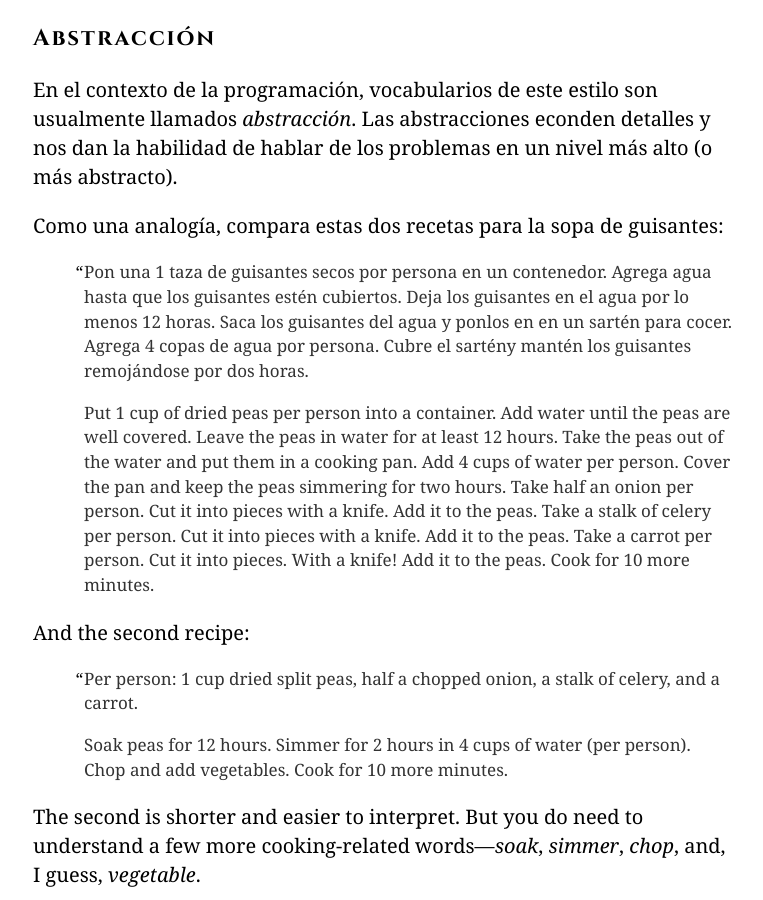
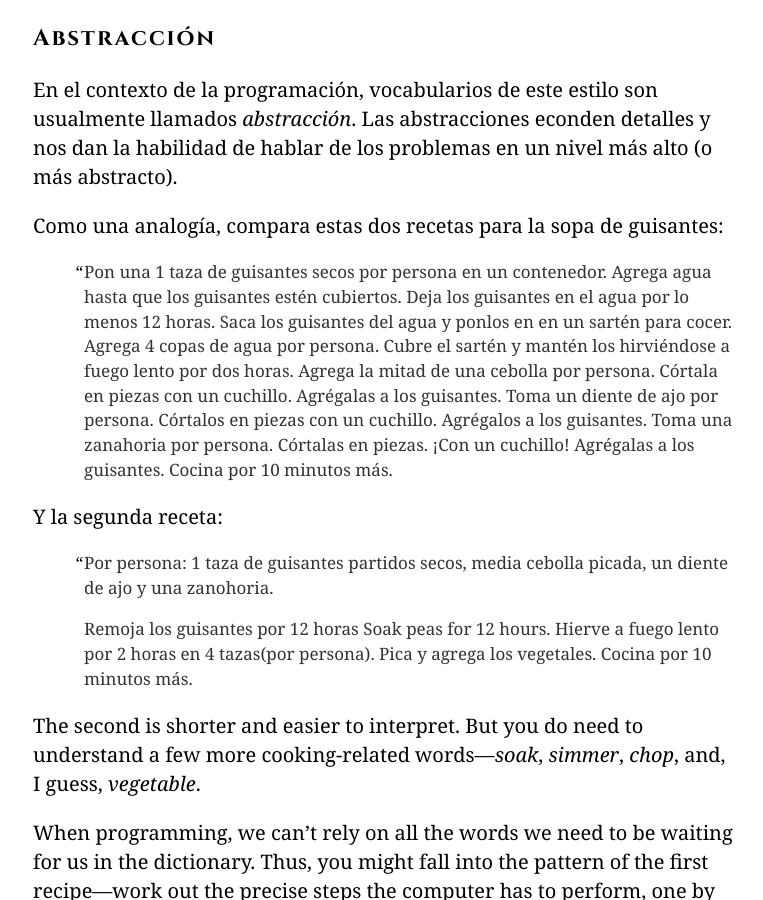
Before and after one commit to hectorip/Eloquent-JavaScript-ES-online, a Jekyll site: the page chapters/05_higher_order.html, which Jekyll copies as it is, in a window 1280 px wide and 900 px high, scrolled down 1380 px. Shown: the whole window, without its empty margins (257-1020 px from the left). Built offline with Jekyll 4.4.1, drawn with Linux system fonts in a browser that asks for light colours; nearby versions of some CDN libraries; library files that are not in the unit come from our copies.

Commit message:
Receta terminada

```diff
--- a/chapters/05_higher_order.html
+++ b/chapters/05_higher_order.html
@@ -82,28 +82,25 @@ abstracto).</p>
 <p><a class=p_ident id="p_h/6ZRS+XB2" href="#p_h/6ZRS+XB2"></a>Como una analogía,
 compara estas dos recetas para la sopa de guisantes:</p>
 <blockquote>
-<p><a class=p_ident id="p_oYfGBKOUI3" href="#p_oYfGBKOUI3"></a>Pon una 1 taza de guisantes secos por persona en un contenedor. Agrega agua
+<p><a class=p_ident id="p_yskrJEO+mI" href="#p_yskrJEO+mI"></a>Pon una 1 taza de guisantes secos por persona en un contenedor. Agrega agua
 hasta que los guisantes estén cubiertos. Deja los guisantes en el agua
 por lo menos 12 horas. Saca los guisantes del agua y ponlos en en un
-sartén para cocer. Agrega 4 copas de agua por persona. Cubre el sartény mantén
-los guisantes remojándose por dos horas.</p>
-<p><a class=p_ident id="p_F+PunfZCXq" href="#p_F+PunfZCXq"></a>Put 1 cup of dried peas per person into a container. Add water until
-the peas are well covered. Leave the peas in water for at least 12 hours.
-Take the peas out of the water and put them in a cooking pan. Add 4
-cups of water per person. Cover the pan and keep the peas
-simmering for two hours. Take half an onion per person. Cut it into
-pieces with a knife. Add it to the peas. Take a stalk of celery per
-person. Cut it into pieces with a knife. Add it to the peas. Take a
-carrot per person. Cut it into pieces. With a knife! Add it to the
-peas. Cook for 10 more minutes.</p>
+sartén para cocer. Agrega 4 copas de agua por persona. Cubre el sartén y mantén
+los hirviéndose a fuego lento por dos horas. Agrega la mitad de una cebolla por
+persona. Córtala en piezas con un cuchillo. Agrégalas a los guisantes.
+Toma un diente de ajo por persona. Córtalos en piezas con un cuchillo.
+Agrégalos a los guisantes. Toma una zanahoria por persona. Córtalas
+en piezas. ¡Con un cuchillo! Agrégalas a los guisantes. Cocina por 10
+minutos más.</p>
 
 </blockquote>
-<p><a class=p_ident id="p_jOZH7oGiYb" href="#p_jOZH7oGiYb"></a>And the second recipe:</p>
+<p><a class=p_ident id="p_z7kQtEIwXR" href="#p_z7kQtEIwXR"></a>Y la segunda receta:</p>
 <blockquote>
-<p><a class=p_ident id="p_iNBZReprTd" href="#p_iNBZReprTd"></a>Per person: 1 cup dried split peas, half a chopped onion, a stalk of
-celery, and a carrot.</p>
-<p><a class=p_ident id="p_k5rI5P5p5u" href="#p_k5rI5P5p5u"></a>Soak peas for 12 hours. Simmer for 2 hours in 4 cups of water
-(per person). Chop and add vegetables. Cook for 10 more minutes.</p>
+<p><a class=p_ident id="p_saN1Za8Oc1" href="#p_saN1Za8Oc1"></a>Por persona: 1 taza de guisantes partidos secos, media cebolla picada, un
+diente de ajo y una zanohoria.</p>
+<p><a class=p_ident id="p_pWLdoICo3H" href="#p_pWLdoICo3H"></a>Remoja los guisantes por 12 horas
+Soak peas for 12 hours. Hierve a fuego lento por 2 horas en
+4 tazas(por persona). Pica y agrega los vegetales. Cocina por 10 minutos más.</p>
 
 </blockquote>
 <p><a class=p_ident id="p_cSeY164LbX" href="#p_cSeY164LbX"></a>The second is shorter and easier to interpret. But
```
Also changed, not shown: 1 other file.
